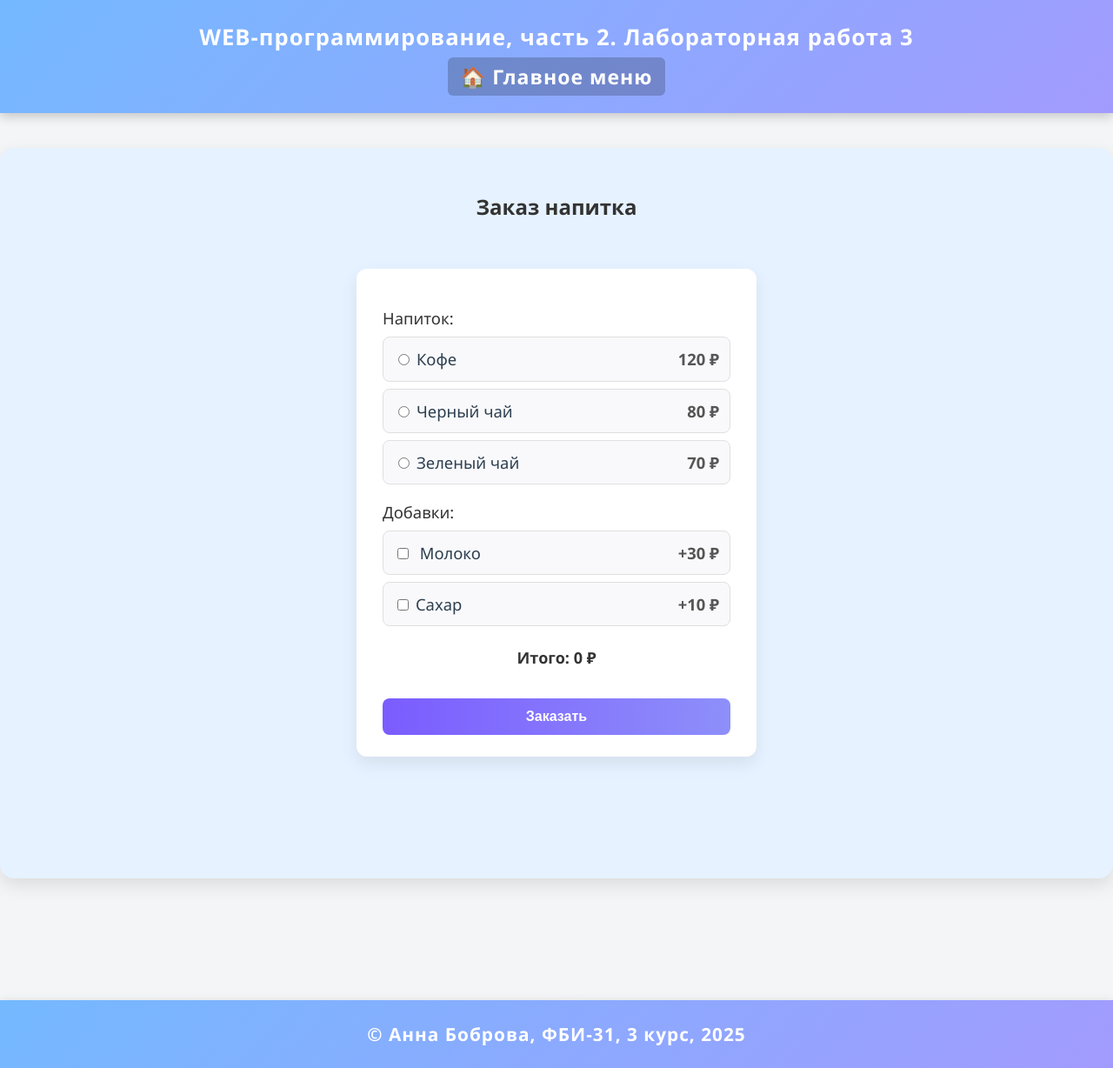
After one commit to AnNet010/web-back-labs, a Flask app: page /lab3/order in a window 1280 px wide. The commit adds this page. Shown: the whole page at 87% size. Run offline with Flask 3, Linux system fonts and the light colour scheme.

Commit message:
Заказ напитка

```diff
--- a/lab3.py
+++ b/lab3.py
@@ -38,3 +38,51 @@ def form1():
 
     sex = request.args.get('sex')
     return render_template('lab3/form1.html', user=user, age=age, sex=sex, errors=errors)
+
+@lab3.route('/lab3/order')
+def order():
+    return render_template('lab3/order.html')
+
+@lab3.route('/lab3/pay')
+def pay():
+    pay_error = {}
+
+    price = 0
+    drink = request.args.get('drink')
+    if drink == 'coffee':
+        price = 120
+    elif drink == 'black-tea':
+        price = 80
+    else:
+        price = 70
+
+    if request.args.get('milk') == 'on':
+        price += 30
+    if request.args.get('sugar') == 'on':
+        price += 10
+
+    card = request.args.get('card')
+    name = request.args.get('name')
+    cvv = request.args.get('CVV')
+
+    if not card:
+        pay_error['card'] = 'Заполните поле!'
+    if not name:
+        pay_error['name'] = 'Заполните поле!'
+    if not cvv:
+        pay_error['cvv'] = 'Заполните поле!'
+
+    if card and name and cvv:
+        return redirect(f"/lab3/success?price={price}")
+
+    return render_template('lab3/pay.html',
+                           price=price,
+                           pay_error=pay_error,
+                           card=card,
+                           name=name,
+                           cvv=cvv)
+
+@lab3.route('/lab3/success')
+def success():
+    price = request.args.get('price', 0)
+    return render_template('lab3/success.html', price=price)
--- a/templates/lab3/lab3.html
+++ b/templates/lab3/lab3.html
@@ -14,5 +14,6 @@
         <li><a href="/lab3/cookie">Куки</a></li>
         <li><a href="/lab3/del_cookie">Очистка кук</a></li>
         <li><a href="/lab3/form1">Форма</a></li>
+        <li><a href="/lab3/order">Заказ напитка</a></li>
     </ol>
 {% endblock %}
--- /dev/null
+++ b/templates/lab3/order.html
@@ -0,0 +1,159 @@
+{% extends "base.html" %}
+
+{% block lab %}Лабораторная работа 3{% endblock %}
+
+{% block main %}
+
+<style>
+    body {
+        font-family: "Segoe UI", sans-serif;
+        background-color: #f4f5f7;
+    }
+
+    form {
+        max-width: 400px;
+        margin: 50px auto;
+        padding: 25px 30px;
+        background-color: #fff;
+        border-radius: 12px;
+        box-shadow: 0 8px 20px rgba(0,0,0,0.08);
+    }
+
+    h1 {
+        text-align: center;
+        color: #333;
+        margin-bottom: 25px;
+        font-size: 24px;
+    }
+
+    div {
+        margin-top: 15px;
+        margin-bottom: 5px;
+        font-weight: 500;
+        color: #333;
+    }
+
+    label {
+        display: flex;
+        justify-content: space-between;
+        align-items: center;
+        background: #f9f9fb;
+        border: 1px solid #e0e0e0;
+        padding: 8px 12px;
+        border-radius: 8px;
+        margin-bottom: 8px;
+        cursor: pointer;
+        transition: 0.2s;
+    }
+
+    label:hover {
+        background: #f0efff;
+    }
+
+    input[type="radio"],
+    input[type="checkbox"] {
+        margin-right: 8px;
+    }
+
+    .price {
+        font-weight: 600;
+        color: #555;
+    }
+
+    .total {
+        text-align: center;
+        font-size: 18px;
+        font-weight: bold;
+        margin-top: 20px;
+        color: #333;
+    }
+
+    button {
+        width: 100%;
+        padding: 12px;
+        margin-top: 25px;
+        background: linear-gradient(90deg, #7b5cff, #8e8ffa);
+        color: #fff;
+        border: none;
+        border-radius: 8px;
+        font-size: 16px;
+        font-weight: bold;
+        cursor: pointer;
+        transition: all 0.3s ease;
+    }
+
+    button:hover {
+        background: linear-gradient(90deg, #6a4aff, #7a7cff);
+        transform: scale(1.02);
+    }
+</style>
+
+
+    <h1>Заказ напитка</h1>
+
+    <form action="/lab3/pay">
+        <div>Напиток:</div>
+        <label>
+            <span><input type="radio" name="drink" value="coffee">Кофе</span>
+            <span class="price">120 ₽</span>
+        </label>
+        <label>
+            <span><input type="radio" name="drink" value="black-tea">Черный чай</span>
+            <span class="price">80 ₽</span>
+        </label>
+        <label>
+            <span><input type="radio" name="drink" value="green-tea">Зеленый чай</span>
+            <span class="price">70 ₽</span>
+        </label>
+
+        <div>Добавки:</div>
+        <label>
+            <span><input type="checkbox" name="milk"> Молоко</span>
+            <span class="price">+30 ₽</span>
+        </label>
+        <label>
+            <span><input type="checkbox" name="sugar">Сахар</span>
+            <span class="price">+10 ₽</span>
+        </label>
+
+        <div class="total">Итого: <span id="total">0</span> ₽</div>
+        <input type="hidden" id="price-input" name="price" value="0">
+
+
+        <button type="submit">Заказать</button>
+    </form>
+
+    <script>
+    const prices = {
+        'coffee': 120,
+        'black-tea': 80,
+        'green-tea': 70,
+        'milk': 30,
+        'sugar': 10
+    };
+
+    const total = document.getElementById('total');
+    const priceInput = document.getElementById('price-input');
+    const form = document.querySelector('form');
+
+    function updateTotal() {
+        let checkedDrink = form.querySelector('input[name="drink"]:checked');
+        let sum = 0;
+
+        if (checkedDrink) {
+            sum += prices[checkedDrink.value];
+        }
+
+        if (form.querySelector('input[name="milk"]').checked) sum += prices['milk'];
+        if (form.querySelector('input[name="sugar"]').checked) sum += prices['sugar'];
+
+        total.textContent = sum;
+        priceInput.value = sum;
+    }
+    updateTotal();
+
+    form.addEventListener('change', updateTotal);
+</script>
+
+
+{% endblock %}
```
Also changed, not shown: templates/lab3/success.html (added, +51 -0 lines).
